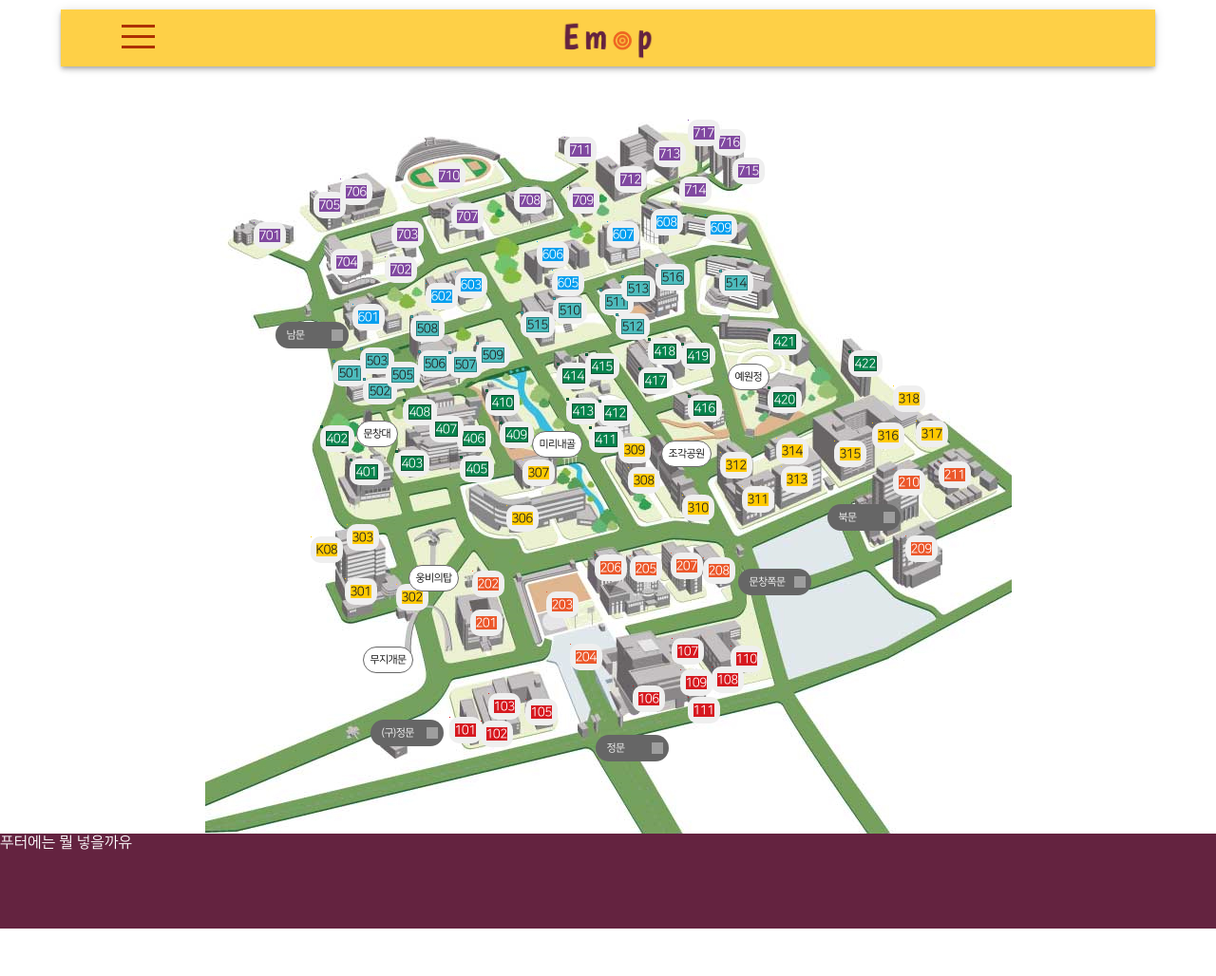
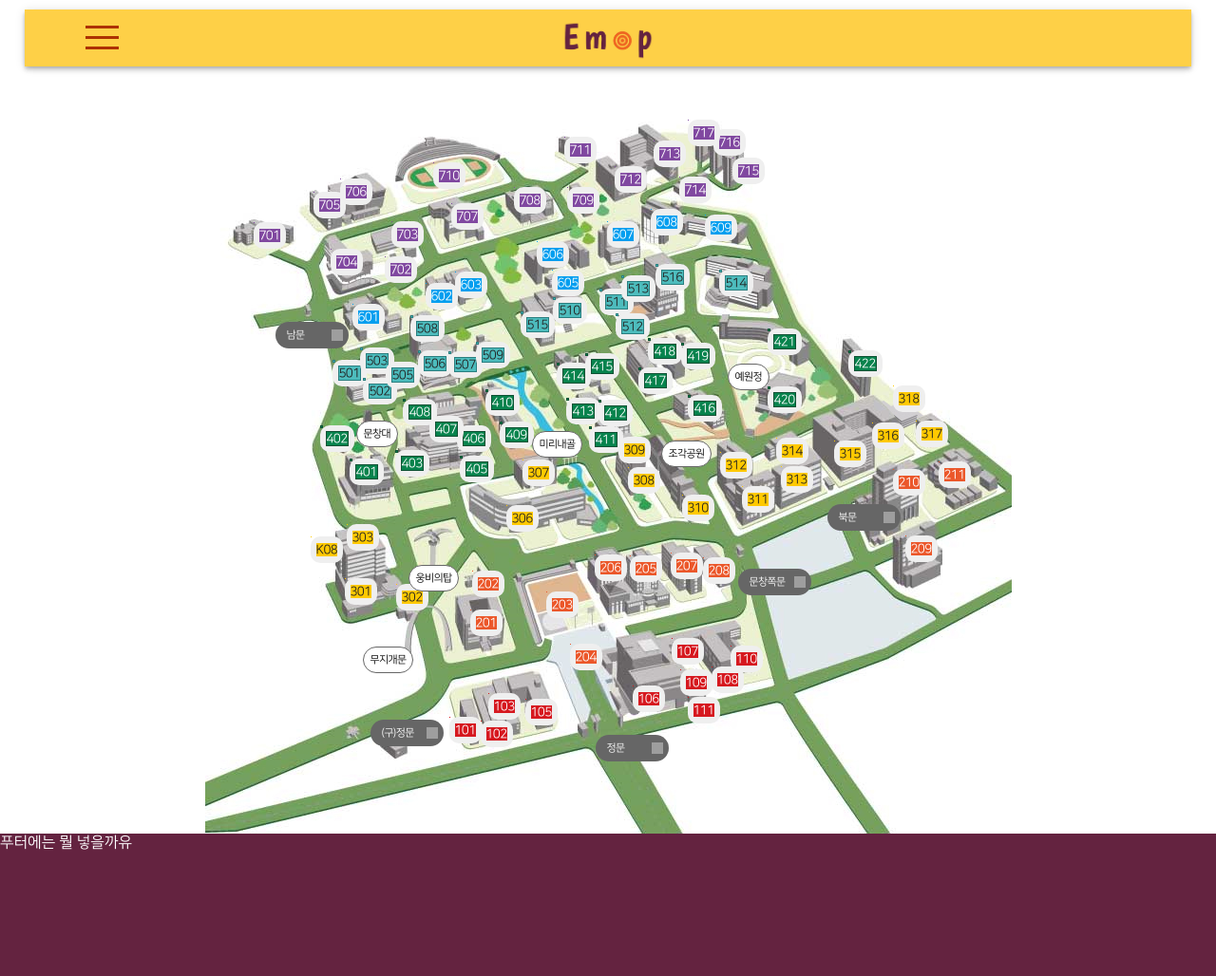
Before and after one commit to PnuLikelion8th/E-Moboo, a Django app: page / in a window 1280 px wide. Shown: the whole page at 95% size. Before the commit the page ends 978 px from the top, so only its background shows below. Run offline with Django 3.2, Linux system fonts and the light colour scheme; parts of the project's set-up code (start-up, migrations or seed data) failed here and were passed over; grey boxes are pictures that could not be loaded.

Commit message:
[수정] 메인페이지 전체적인 리사이징

```diff
--- a/pnumap/map/static/css/base.css
+++ b/pnumap/map/static/css/base.css
@@ -33,16 +33,17 @@ nav{
     position: sticky;
     z-index: 500;
     top:10px;
-    width: 90%;
+    width: 96vw;
+    margin: 10px 2vw;
     height: 60px;
-    margin: 10px auto;
+    /* margin: 10px auto; */
     box-shadow: 0px 2px 4px -1px rgba(0,0,0,0.2), 0px 4px 5px 0px rgba(0,0,0,0.14), 0px 1px 10px 0px rgba(0,0,0,0.12);
     background: #FED047;
 }
 
     .small_menu_btn {
         position: absolute;
-        top: 2vh;
+        top: 17px;
         z-index: 101;
         width: 35px;
         cursor: pointer;
@@ -120,7 +121,7 @@ nav{
         display : none;
         text-decoration: none;
         position: absolute;
-        width : 50vw;
+        width : 25vw;
         left:0;
         top:0;
         text-align: center;
@@ -130,10 +131,16 @@ nav{
         z-index: 100;
         overflow: hidden;
     }
+    @media(max-width:849px){
+        .small_menu_section{
+            width:50vw;
+        }
+    }
 
     .small_menu_section_active{
         margin-top: 70px;
         margin-left: 2vw;
+        height: 900px;
         background:#F16522;
         display:inline-block;
         animation-iteration-count: 1;
@@ -168,12 +175,6 @@ nav{
         margin: 10px;
     }
 
-    @media(max-width: 849px){
-        nav{
-            width: 96vw;
-            margin: 10px 2vw;
-        }
-    }
 
 #base_container{
     width: 849px;
@@ -192,7 +193,7 @@ nav{
 
 footer{
     width:100vw;
-    height: 100px;
+    height: 150px;
     background:#642340;
     position: relative;
     z-index: 100;
```
